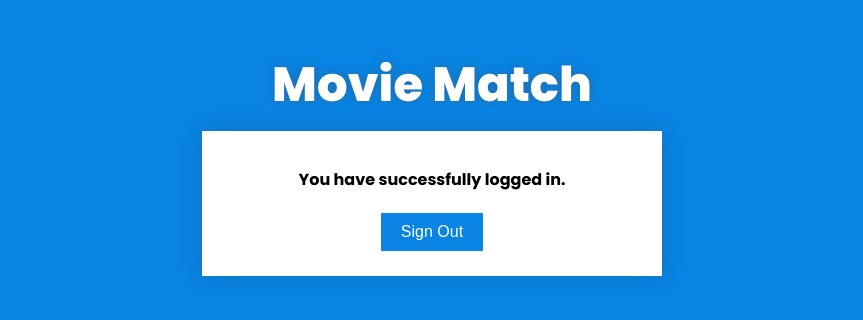
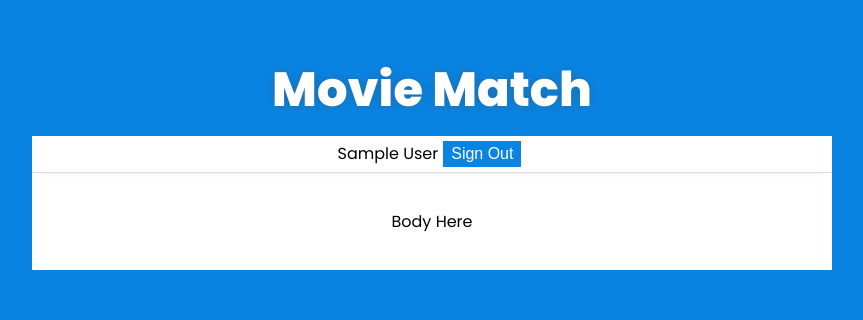
Before and after one commit to hoffmanjoshua/movie-match, a React (Create React App) app: page /dashboard in a window 1280 px wide. Shown: the part 254-574 px from the top of the page, without its empty margins (208-1071 px from the left). Built offline with nearby package versions, Linux system fonts and the light colour scheme; no server answers; sample sign-in values are in the browser's storage.

Commit message:
dashboard

```diff
--- a/src/App.js
+++ b/src/App.js
@@ -1,4 +1,4 @@
-import React from "react";
+import React, { useEffect } from "react";
 import { BrowserRouter as Router, Route, Redirect } from "react-router-dom";
 import "./App.scss";
 import Login from "./components/Login";
@@ -8,15 +8,21 @@ import { AuthProvider } from "./Auth";
 import PrivateRoute from "./PrivateRoute";
 
 function App() {
+  useEffect(() => {
+    document.title = "Movie Match";
+  });
+
   return (
     <AuthProvider>
       <div className="App">
-        <Router>
-          <Redirect from="*" to="/" />
-          <Route exact path="/" component={Login} />
-          <PrivateRoute exact path="/dashboard" component={Dashboard} />
-          <Route exact path="/signup" component={SignUp} />
-        </Router>
+        <div class="home-container">
+          <h1>Movie Match</h1>
+          <Router>
+            <Route exact path="/" component={Login} />
+            <PrivateRoute exact path="/dashboard" component={Dashboard} />
+            <Route exact path="/signup" component={SignUp} />
+          </Router>
+        </div>
       </div>
     </AuthProvider>
   );
--- a/src/App.scss
+++ b/src/App.scss
@@ -40,6 +40,7 @@ input[type="submit"] {
 }
 
 input[type="text"],
+input[type="email"],
 input[type="password"] {
   &:focus {
     outline: 0;
@@ -54,7 +55,10 @@ input {
 .home-container {
   padding: 20px;
   flex: 1 0 0;
-  max-width: 500px;
+  display: flex;
+  flex-direction: column;
+  justify-content: center;
+  align-items: center;
 
   h1 {
     font-weight: 900;
@@ -77,6 +81,7 @@ input {
   align-items: center;
   text-align: center;
   box-shadow: 0px 0px 20px rgba($color: #2b2b2b, $alpha: 0.2);
+  max-width: 500px;
 
   .login-form {
     text-align: left;
@@ -85,6 +90,7 @@ input {
     max-width: 300px;
 
     input[type="text"],
+    input[type="email"],
     input[type="password"] {
       width: 100%;
       border: 1px solid rgb(185, 185, 185);
--- a/src/Auth.js
+++ b/src/Auth.js
@@ -8,8 +8,10 @@ export const AuthProvider = ({ children }) => {
   const [pending, setPending] = useState(true);
 
   useEffect(() => {
-    app.auth().onAuthStateChanged(setCurrentUser);
-    setPending(false);
+    app.auth().onAuthStateChanged((user) => {
+      setCurrentUser(user);
+      setPending(false);
+    });
   }, []);
 
   if (pending) {
--- a/src/components/Dashboard.js
+++ b/src/components/Dashboard.js
@@ -1,20 +1,30 @@
-import React from "react";
+import React, { useEffect, useContext } from "react";
 import app from "../firebase.js";
+import "./Dashboard.scss";
+import { AuthContext } from "../Auth.js";
 
-class Dashboard extends React.Component {
-  render() {
-    return (
-      <div class="home-container">
-        <h1>Movie Match</h1>
-        <div className="login-box">
-          <p>
-            <strong>You have successfully logged in.</strong>
-          </p>
-          <button onClick={() => app.auth().signOut()}>Sign Out</button>
-        </div>
+const Dashboard = () => {
+  useEffect(() => {
+    console.log(currentUser.displayName);
+  });
+
+  const { currentUser } = useContext(AuthContext);
+
+  return (
+    <div className="dashboard-container">
+      <div className="dashboard-top-bar">
+        <p>
+          {currentUser.displayName}
+          <button onClick={() => app.auth().signOut()} className="signout-btn">
+            Sign Out
+          </button>
+        </p>
       </div>
-    );
-  }
-}
+      <div className="dashboard-body">
+        <p>Body Here</p>
+      </div>
+    </div>
+  );
+};
 
 export default Dashboard;
--- /dev/null
+++ b/src/components/Dashboard.scss
@@ -0,0 +1,25 @@
+@import "../variables.scss";
+
+.dashboard-container {
+  background: #fff;
+  width: 100%;
+  max-width: 800px;
+
+  .dashboard-top-bar {
+    border-bottom: 1px solid rgb(221, 221, 221);
+    box-shadow: 0 4px 6px -6px #ccc;
+
+    p {
+      margin: 0;
+    }
+
+    .signout-btn {
+      padding: 4px 8px;
+      margin: 5px;
+    }
+  }
+
+  .dashboard-body {
+    padding: 20px;
+  }
+}
--- a/src/components/Login.js
+++ b/src/components/Login.js
@@ -32,13 +32,11 @@ const Login = ({ history }) => {
   }
 
   return (
-    <div className="home-container">
-      <h1>Movie Match</h1>
     <div className="login-box">
       <form onSubmit={handleLogin} className="login-form">
         {errorMsg && <FormError message={errorMsg} />}
         <label htmlFor="Email">Email</label>
-          <input type="text" className="login-email" name="email" />
+        <input type="email" className="login-email" name="email" />
         <label htmlFor="Password">Password</label>
         <input type="password" className="login-password" name="password" />
         <input type="submit" className="login-submit" value="Login" />
@@ -50,7 +48,6 @@ const Login = ({ history }) => {
         </a>
       </div>
     </div>
-    </div>
   );
 };
 
```
Lines whose indentation alone changed are shown as unchanged.
